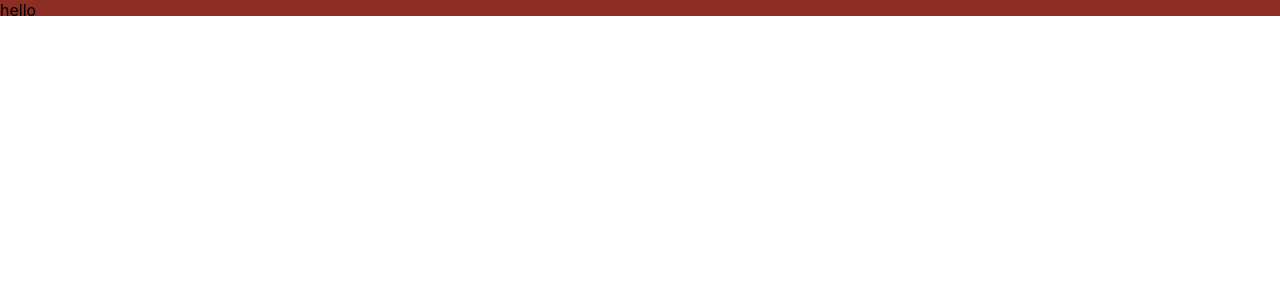
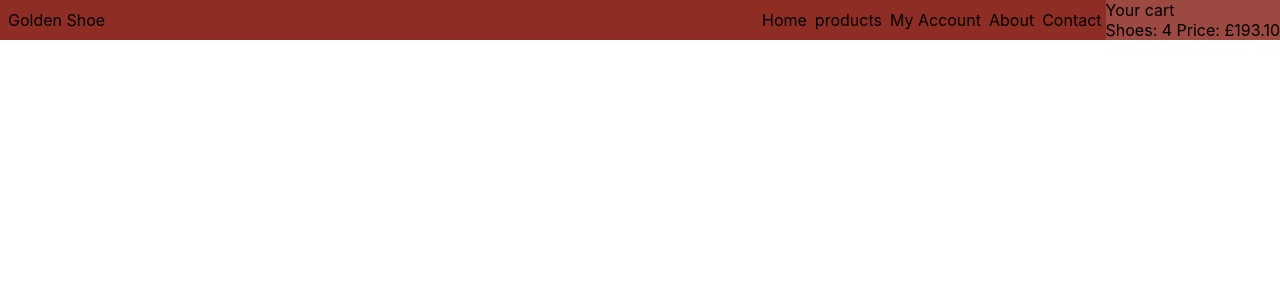
Before and after one commit to patchinator/golden_shoe, a Next.js app: page / in a window 1280 px wide. Shown: the top 300 px of the page. Built offline with nearby package versions, Linux system fonts and the light colour scheme.

Commit message:
Added navigation headers to Navbar and basic styling. Installed FontAwesome for Icon usage.

```diff
--- a/components/Navbar.js
+++ b/components/Navbar.js
@@ -1,7 +1,22 @@
 import style from "./Navbar.module.scss";
 
 const Navbar = () => {
-  return <nav className={style.navbar}>hello</nav>;
+  return (
+    <nav className={style.navbar}>
+      <div className={style.title}>Golden Shoe</div>
+      <div className={style.options}>
+        <div className={style.option}>Home</div>
+        <div className={style.option}>products</div>
+        <div className={style.option}>My Account</div>
+        <div className={style.option}>About</div>
+        <div className={style.option}>Contact</div>
+        <div className={style.cart}>
+          <div>Your cart</div>
+          <div>Shoes: 4 Price: £193.10</div>
+        </div>
+      </div>
+    </nav>
+  );
 };
 
 export default Navbar;
--- a/components/Navbar.module.scss
+++ b/components/Navbar.module.scss
@@ -1,5 +1,26 @@
 .navbar {
   width: 100vw;
-  height: 1rem;
   background-color: rgb(141, 45, 36);
+  display: flex;
+  justify-content: space-between;
+  padding-left: 0.5rem;
+
+  .title {
+    display: flex;
+    align-items: center;
+  }
+
+  .options {
+    display: flex;
+    justify-content: center;
+    align-items: center;
+
+    .option {
+      padding: 0.25rem;
+    }
+
+    .cart {
+      background-color: rgb(155, 73, 65);
+    }
+  }
 }
--- a/package.json
+++ b/package.json
@@ -9,6 +9,9 @@
     "lint": "next lint"
   },
   "dependencies": {
+    "@fortawesome/fontawesome-svg-core": "^1.2.36",
+    "@fortawesome/free-solid-svg-icons": "^5.15.4",
+    "@fortawesome/react-fontawesome": "^0.1.16",
     "next": "12.0.4",
     "react": "17.0.2",
     "react-dom": "17.0.2",
```
Also changed, not shown: 1 other file (tests, documents, lock files or other folders).
